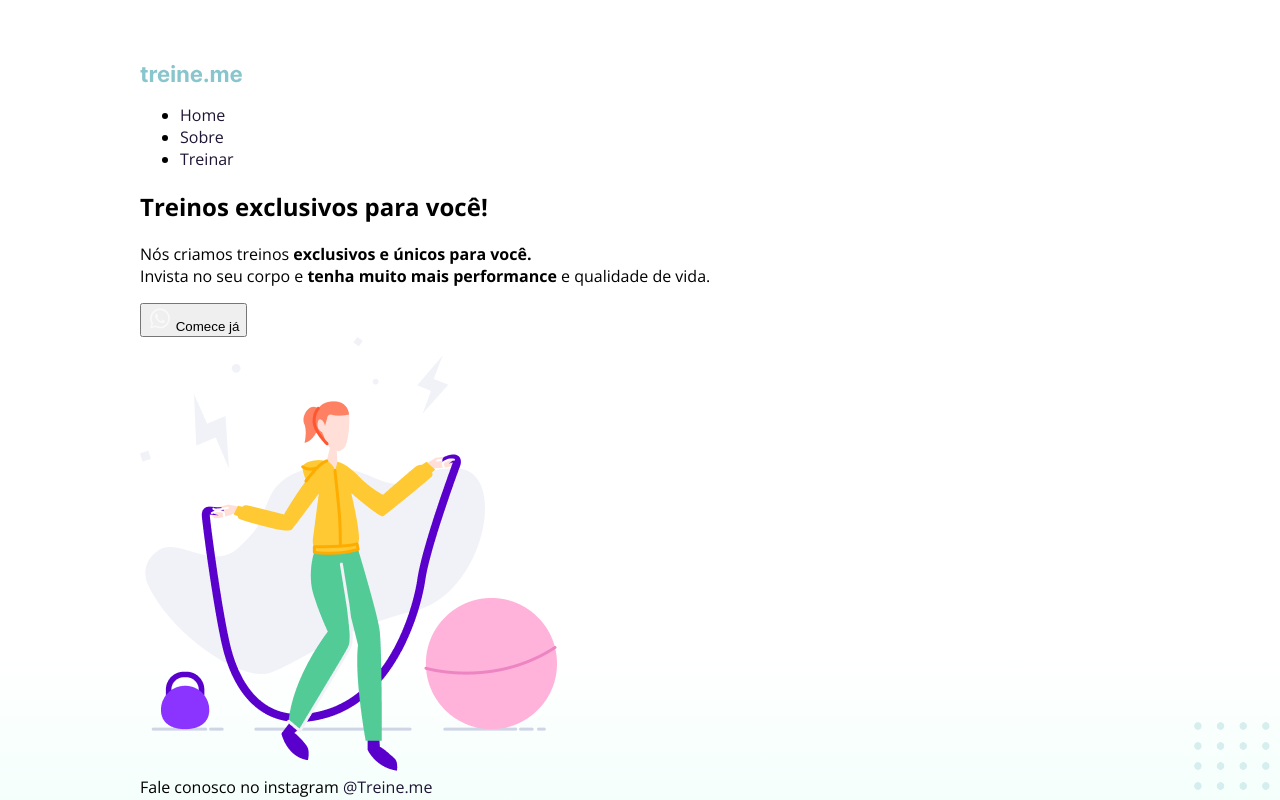
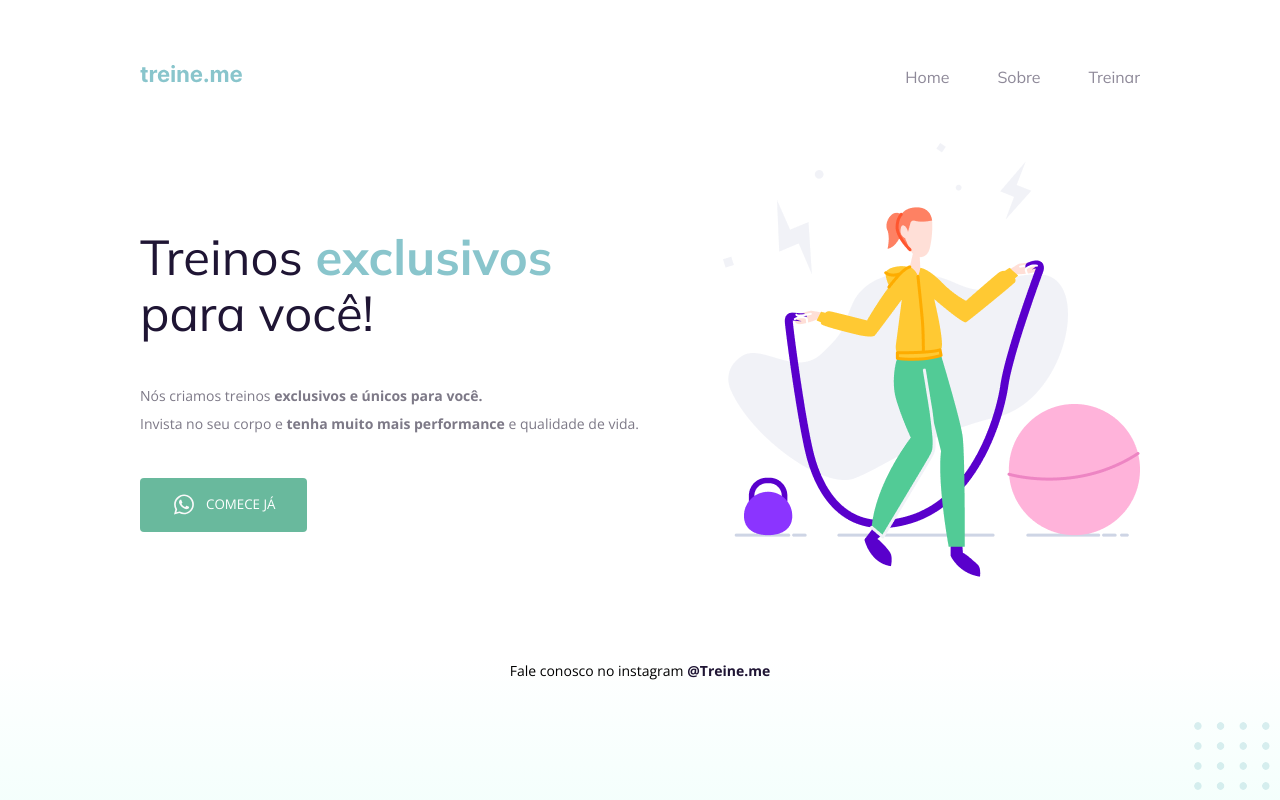
Before and after one commit to rafavnc1/Desafio-Treine.me-semantica-HTML, a plain HTML site: page index.html in a window 1280 px wide. Drawn offline with nearby package versions, Linux system fonts and the light colour scheme.

Commit message:
Update style.css

```diff
--- a/style.css
+++ b/style.css
@@ -14,15 +14,16 @@ body {
   padding-top: 65px;
 }
 
-.nav {
+nav {
   display: flex;
   justify-content: space-between;
   align-items: center;
 
   margin-bottom: 55px;
+
 }
 
-.list {
+ul {
   display: flex;
   gap: 48px;
   list-style: none;
@@ -30,32 +31,30 @@ body {
   padding: 0;
 }
 
+ul li a {
+  opacity: 0.5;
+}
+
 a {
   color: #1f1534;
   text-decoration: none;
 }
 
-.list .item a {
-    opacity: 0.5;
+ul li:hover {
+  font-weight: bold;
 }
 
-.list .item a:hover {
-  font-weight: bold;
-  opacity: 1;
-}
-
-.list,
-.title {
+h1, ul {
   font-family: "Mulish", sans-serif;
 }
 
-.main {
+main {
   display: flex;
   align-items: center;
   justify-content: space-between;
 }
 
-.title {
+h1 {
   font-size: 49px;
   line-height: 56px;
   color: #1f1534;
@@ -65,12 +64,12 @@ a {
   width: 490px;
 }
 
-.title span {
+span {
   color: #89c5cc;
   font-weight: bold;
 }
 
-.subtitle {
+p {
   font-size: 14px;
   line-height: 28px;
   color: #7d7987;
@@ -78,7 +77,7 @@ a {
   margin: 40px 0;
 }
 
-.button {
+button {
   color: white;
   text-transform: uppercase;
   font-family: "Open Sans", sans-serif;
@@ -97,7 +96,7 @@ a {
   cursor: pointer;
 }
 
-.footer {
+footer {
   font-size: 14px;
   line-height: 28px;
 
@@ -106,12 +105,12 @@ a {
   margin-top: 80px;
 }
 
-.footer a {
+footer a {
   font-weight: bold;
 }
 
 #balls {
-    position: fixed;
-    bottom: 0;
-    right: 0;
+  position: fixed;
+  bottom: 0;
+  right: 0;
 }
```
